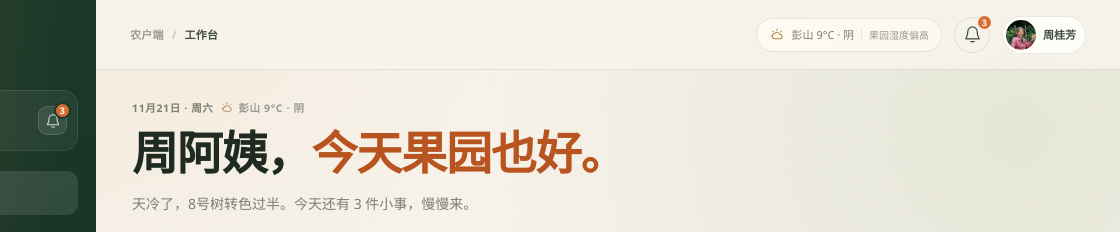
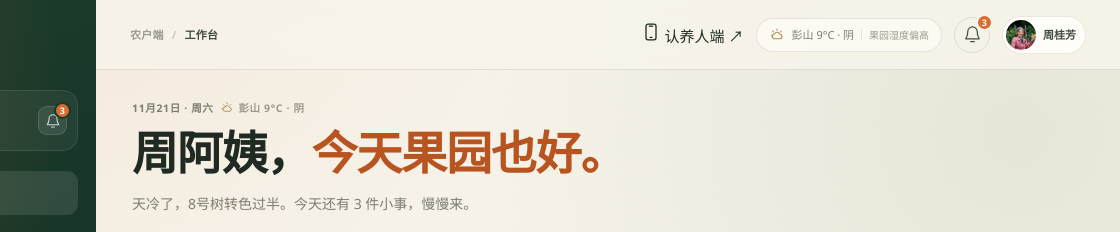
Before and after one commit to wxw-wxw719/tianyue-farmer, a plain HTML site: page index.html in a window 1280 px wide. Shown: the top 232 px of the page, 160-1280 px from the left. Drawn offline with Linux system fonts and the light colour scheme.

Commit message:
Add adopter-facing emotional tree page: index.html

```diff
--- a/index.html
+++ b/index.html
@@ -91,6 +91,11 @@
           <strong id="crumb-current">工作台</strong>
         </div>
         <div class="topbar-actions">
+          <a class="topbar-client-link" href="client.html">
+            <span class="icon" data-icon="smartphone"></span>
+            <span>认养人端</span>
+            <span class="topbar-client-arrow" aria-hidden="true">↗</span>
+          </a>
           <div class="weather-pill" title="彭山区黄丰镇今日天气">
             <span class="icon" data-icon="cloud-sun"></span>
             <span>彭山 9°C · 阴</span>
```
